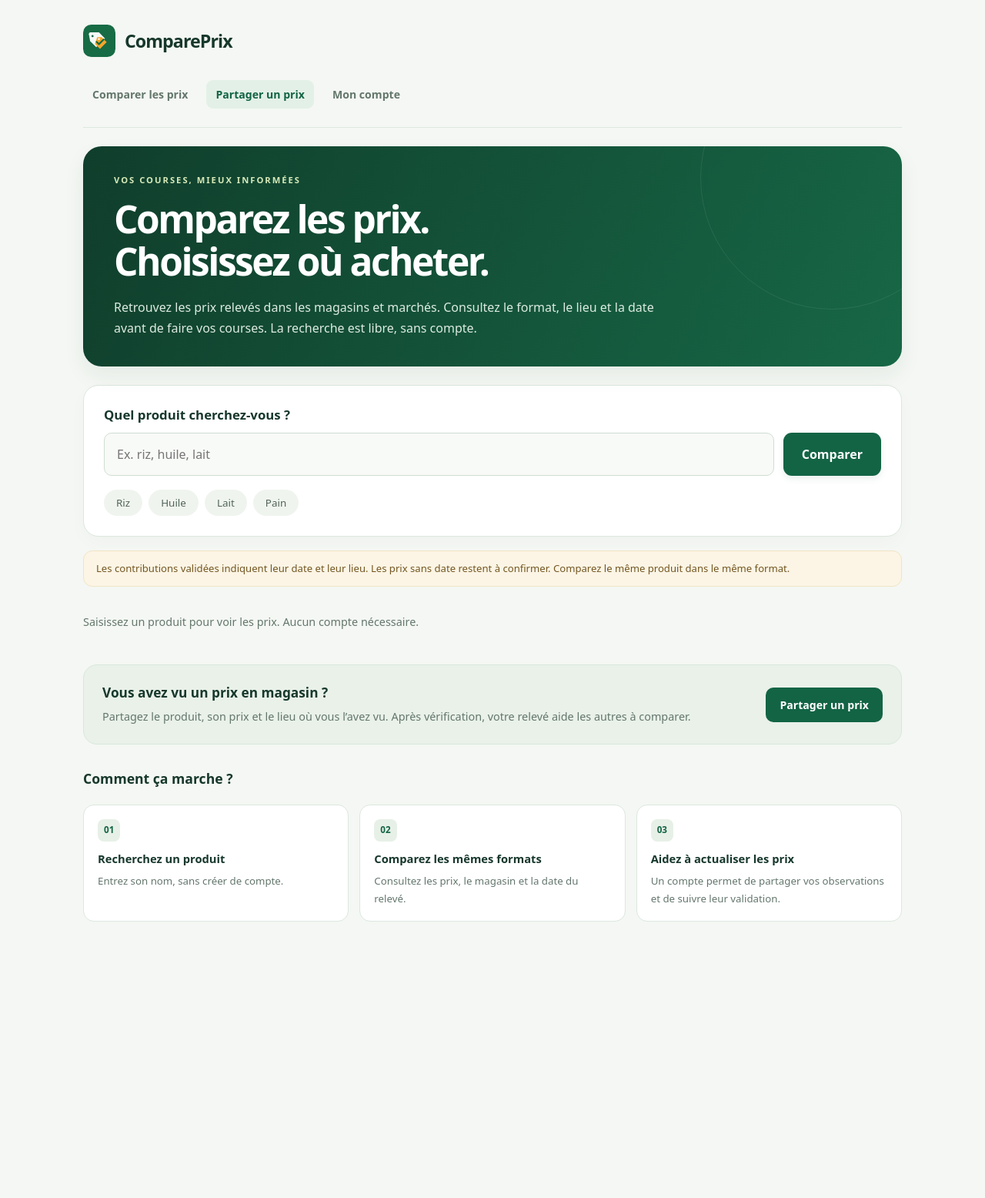
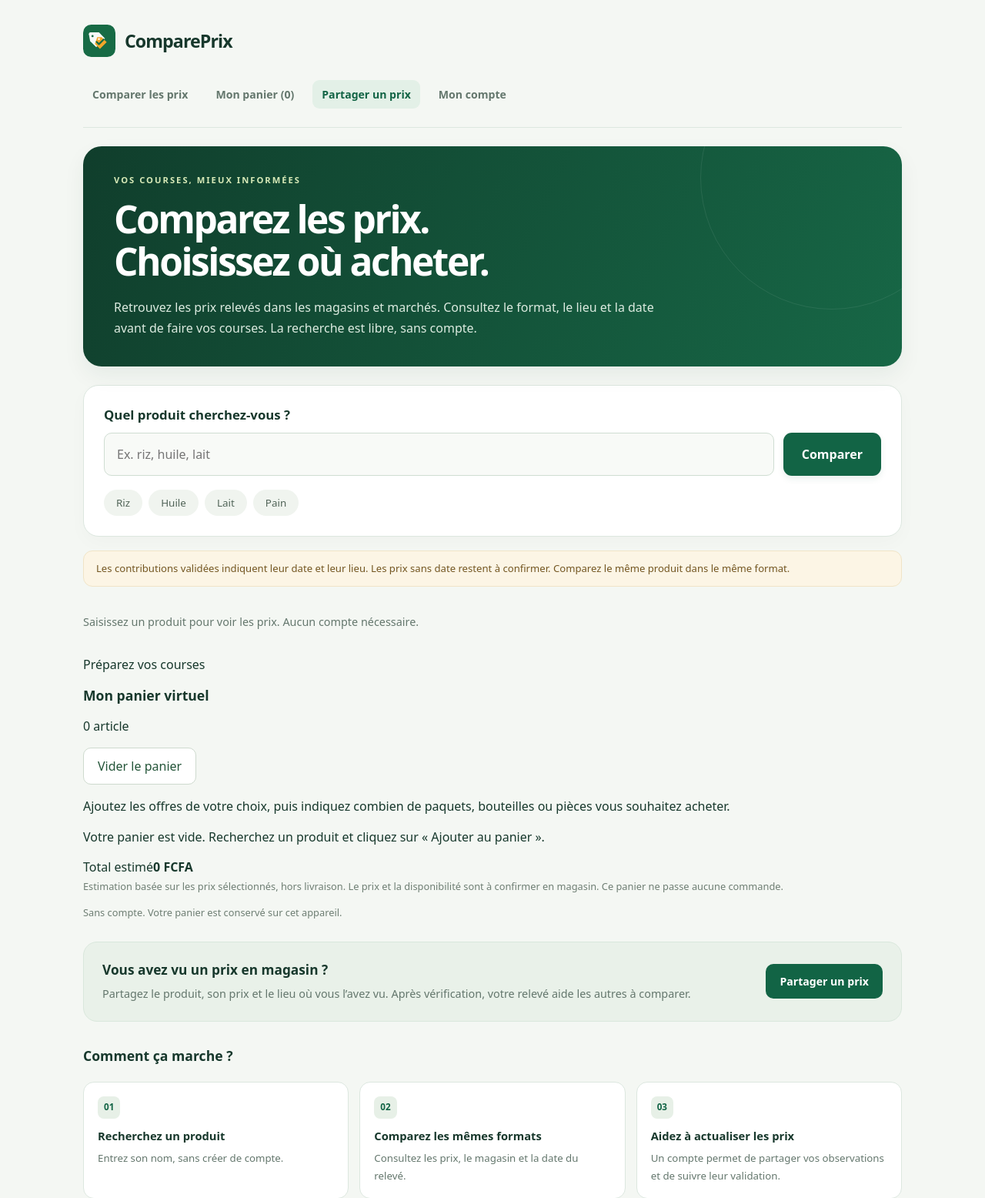
Before and after one commit to patrickeudess/compareprix, a Flask app: page / in a window 1280 px wide. Shown: the top 1556 px of the page at 77% size. Before the commit the page ends 1197 px from the top, so only its background shows below. Run offline with Flask 3, Linux system fonts and the light colour scheme; some libraries are stand-ins or nearby versions.

Commit message:
Intègre le panier virtuel aux offres ComparePrix

```diff
--- a/templates/index.html
+++ b/templates/index.html
@@ -12,7 +12,7 @@
 <body data-prices="/api/articles">
 <main>
 <header><img src="./static/compareprix-mark.svg" alt=""><h1>ComparePrix</h1></header>
-<nav class="app-nav" aria-label="Navigation principale"><a href="#searchForm">Comparer les prix</a><a href="./contribuer.html" class="nav-action">Partager un prix</a><a href="./compte.html">Mon compte</a></nav>
+<nav class="app-nav" aria-label="Navigation principale"><a href="#searchForm">Comparer les prix</a><a href="#basket">Mon panier (<span id="basketNavCount">0</span>)</a><a href="./contribuer.html" class="nav-action">Partager un prix</a><a href="./compte.html">Mon compte</a></nav>
 <div class="welcome"><p class="eyebrow">Vos courses, mieux informées</p><h2>Comparez les prix.<br>Choisissez où acheter.</h2><p>Retrouvez les prix relevés dans les magasins et marchés. Consultez le format, le lieu et la date avant de faire vos courses. La recherche est libre, sans compte.</p></div>
 <section class="search-panel" aria-label="Recherche de prix">
 <form id="searchForm"><label for="searchInput">Quel produit cherchez-vous ?</label><div class="search-form"><input id="searchInput" type="search" maxlength="200" placeholder="Ex. riz, huile, lait" required><button class="search-btn" type="submit">Comparer</button></div></form>
@@ -25,8 +25,17 @@
 <div id="resultsContent" class="results"></div>
 </section>
 
+<section id="basket" class="basket-panel" aria-labelledby="basketHeading">
+<div class="basket-heading"><div><p class="eyebrow">Préparez vos courses</p><h2 id="basketHeading">Mon panier virtuel</h2><p id="basketCount">0 article</p></div><button id="clearBasket" type="button">Vider le panier</button></div>
+<p>Ajoutez les offres de votre choix, puis indiquez combien de paquets, bouteilles ou pièces vous souhaitez acheter.</p>
+<p id="basketEmpty" class="basket-empty">Votre panier est vide. Recherchez un produit et cliquez sur « Ajouter au panier ».</p>
+<div id="basketItems"></div><div id="basketStores" class="basket-stores"></div>
+<div class="basket-total"><span>Total estimé</span><strong id="basketTotal">0 FCFA</strong></div>
+<p class="unit">Estimation basée sur les prix sélectionnés, hors livraison. Le prix et la disponibilité sont à confirmer en magasin. Ce panier ne passe aucune commande.</p>
+<p class="unit">Sans compte. Votre panier est conservé sur cet appareil.</p><p id="basketNotice" role="status" aria-live="polite"></p>
+</section>
 <aside class="share-callout"><div><h2>Vous avez vu un prix en magasin ?</h2><p>Partagez le produit, son prix et le lieu où vous l’avez vu. Après vérification, votre relevé aide les autres à comparer.</p></div><a class="cta-link" href="./contribuer.html">Partager un prix</a></aside>
 <section class="how-it-works" aria-label="Comment fonctionne ComparePrix"><h2>Comment ça marche ?</h2><ol class="steps"><li><span class="step-number">01</span><strong>Recherchez un produit</strong><span>Entrez son nom, sans créer de compte.</span></li><li><span class="step-number">02</span><strong>Comparez les mêmes formats</strong><span>Consultez les prix, le magasin et la date du relevé.</span></li><li><span class="step-number">03</span><strong>Aidez à actualiser les prix</strong><span>Un compte permet de partager vos observations et de suivre leur validation.</span></li></ol></section>
 </main>
-<script src="./static/compareprix.js"></script>
+<script src="./static/basket.js"></script><script src="./static/compareprix.js"></script>
 </body></html>
```
